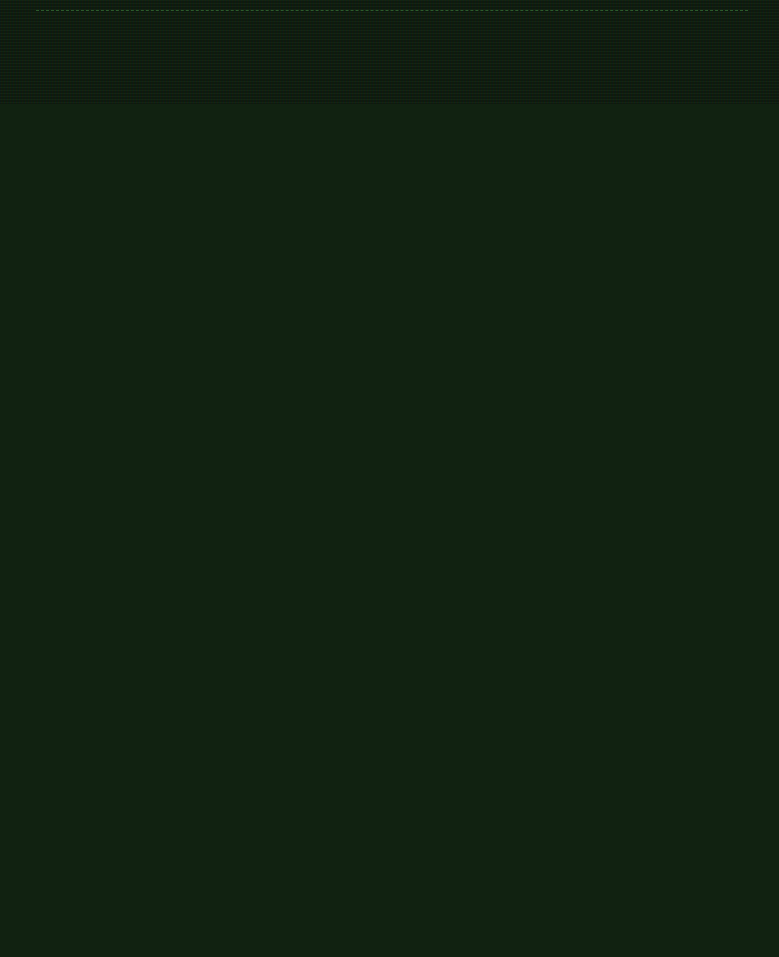
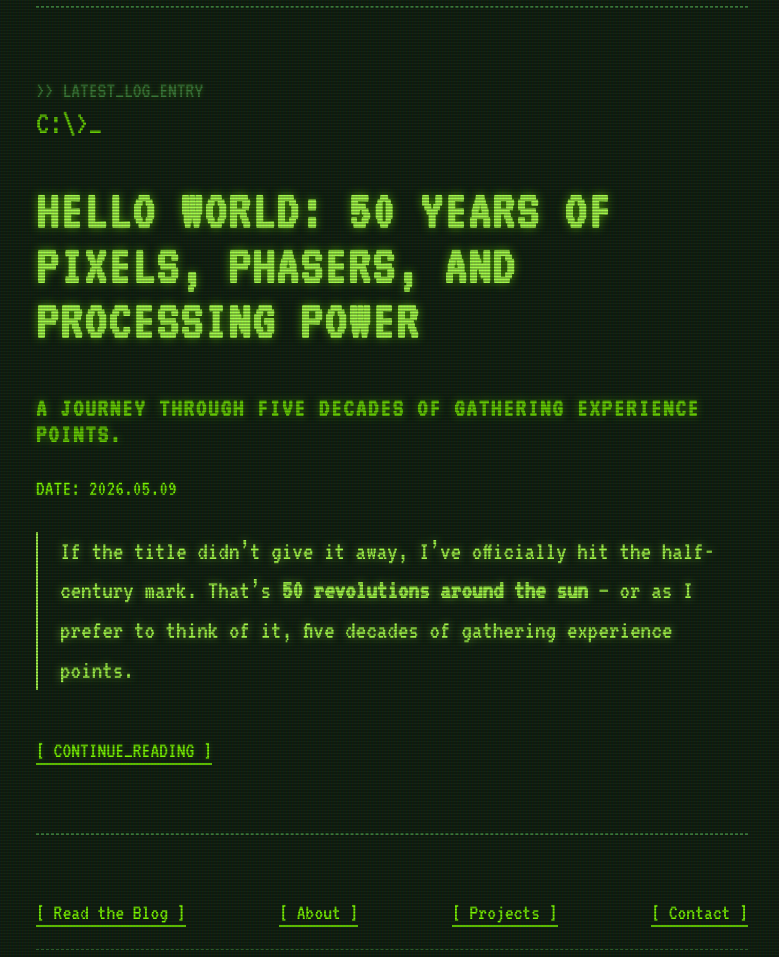
Before and after one commit to peteythegeek/ptg-2-the-quickening, a website: page src/index.html in a window 1280 px wide. Shown: the part 696-1653 px from the top of the page, without its empty margins (248-1027 px from the left). Before the commit the page ends 800 px from the top, so only its background shows below. Drawn offline with Linux system fonts and the light colour scheme.

Commit message:
merge check

```diff
--- a/src/index.html
+++ b/src/index.html
@@ -21,6 +21,30 @@
       <p>Hello world. I'm Petey the Geek. Welcome to my personal terminal on the web.</p>
     </div>
 
+    <hr style="border: 1px dashed var(--color-dim); margin: 3rem 0;">
+
+    <article class="latest-post">
+      <p style="color: var(--color-dim); margin-bottom: 0;">>> LATEST_LOG_ENTRY</p>
+
+      <div class="prompt">
+        <h2><a href="blog/2026/05/09/introduction.html" style="color: inherit; border: none;">Hello World: 50 Years of Pixels, Phasers, and Processing Power</a></h2>
+        <h3 style="margin-top: 0; color: var(--color-text); opacity: 0.8;">A journey through five decades of gathering
+          experience points.</h3>
+        <p class="date">DATE: 2026.05.09</p>
+      </div>
+
+      <p class="highlight-para">
+        If the title didn’t give it away, I’ve officially hit the half-century mark. That’s <strong>50 revolutions
+          around the sun</strong> — or as I prefer to think of it, five decades of gathering experience points.
+      </p>
+
+      <p style="margin-top: 2rem;">
+        <a href="blog/2026/05/09/introduction.html">[ CONTINUE_READING ]</a>
+      </p>
+    </article>
+
+    <hr style="border: 1px dashed var(--color-dim); margin: 3rem 0;">
+
     <nav>
       <a href="blog/index.html">[ Read the Blog ]</a>
       <a href="#">[ About ]</a>
--- a/src/styles.css
+++ b/src/styles.css
@@ -137,3 +137,13 @@ nav {
   border-bottom: 1px dashed var(--color-dim);
   padding-bottom: 1rem;
 }
+
+/* Highlight Paragraph */
+.highlight-para {
+  font-size: 1.2rem;
+  color: #a4fc4a;
+  text-shadow: 0 0 8px rgba(164, 252, 74, 0.6);
+  margin-bottom: 2rem;
+  border-left: 2px solid #a4fc4a;
+  padding-left: 1rem;
+}
```
